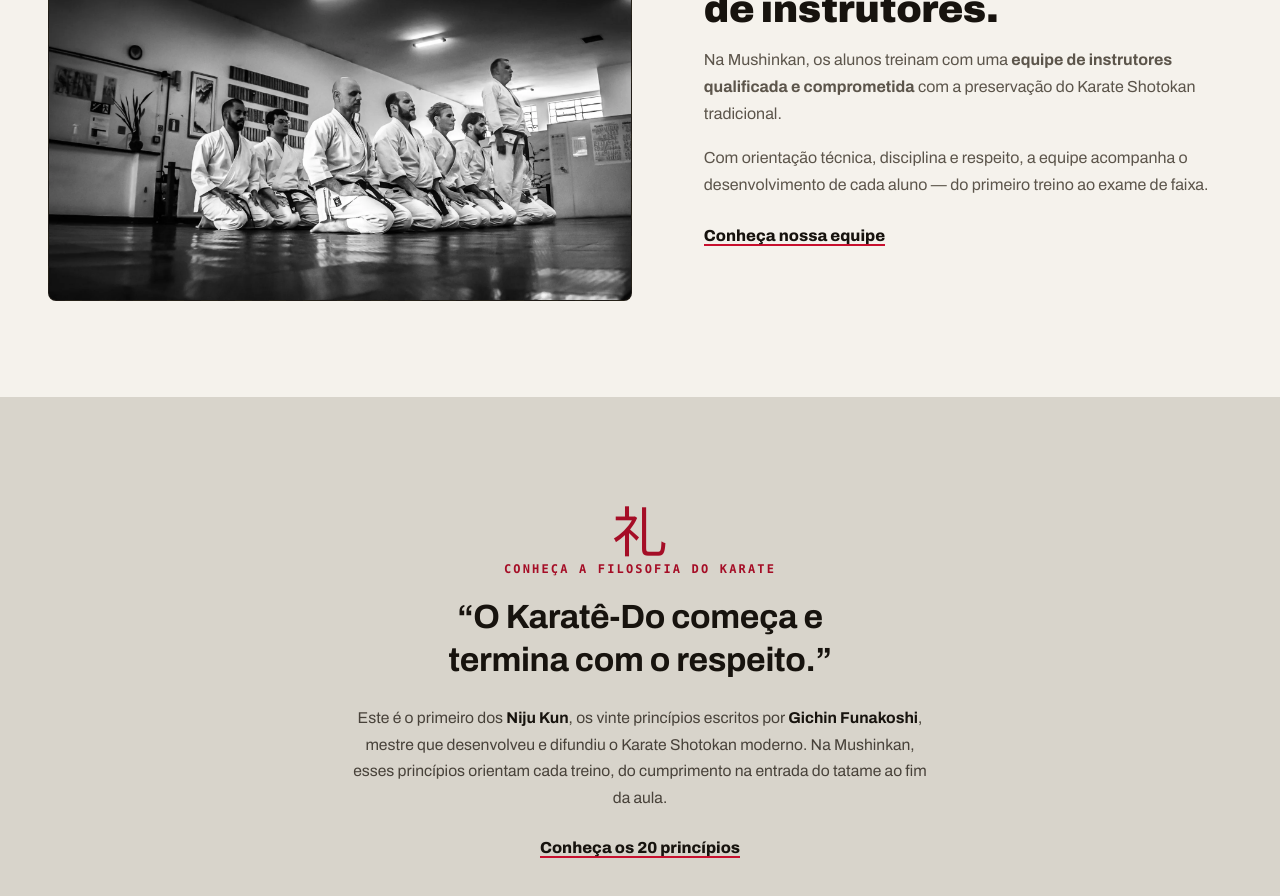
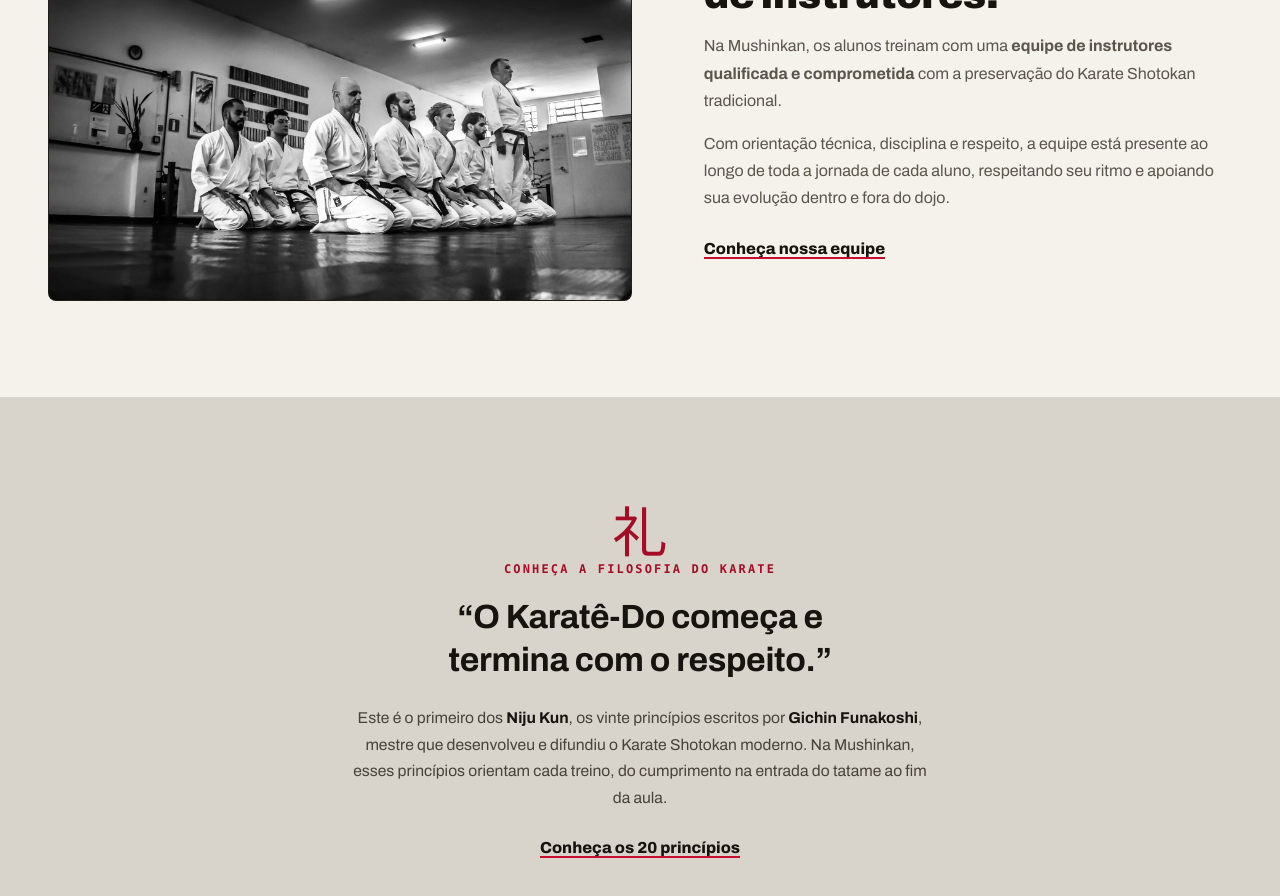
Before and after one commit to rikicx/mushinkan, a Next.js app: page / in a window 1280 px wide. Shown: the part 4120-5016 px from the top of the page. Built offline with nearby package versions, Linux system fonts and the light colour scheme; a web font is replaced by a local one.

Commit message:
refine team copy and loader timing

```diff
--- a/src/app/page.tsx
+++ b/src/app/page.tsx
@@ -266,9 +266,9 @@ export default function Home() {
               do Karate Shotokan tradicional.
             </p>
             <p>
-              Com orientação técnica, disciplina e respeito, a equipe acompanha
-              o desenvolvimento de cada aluno — do primeiro treino ao exame de
-              faixa.
+              Com orientação técnica, disciplina e respeito, a equipe está
+              presente ao longo de toda a jornada de cada aluno, respeitando seu
+              ritmo e apoiando sua evolução dentro e fora do dojo.
             </p>
             <p style={{ marginTop: 24 }}>
               <Link
--- a/src/components/RouteTransition.tsx
+++ b/src/components/RouteTransition.tsx
@@ -9,7 +9,7 @@ import {
 import styles from "./RouteTransition.module.css";
 
 const SHOW_DELAY_MS = 160;
-const MIN_VISIBLE_MS = 420;
+const MIN_VISIBLE_MS = 750;
 const REDUCED_MOTION_MIN_VISIBLE_MS = 100;
 const EXIT_DURATION_MS = 140;
 const SAFETY_TIMEOUT_MS = 8000;
```
